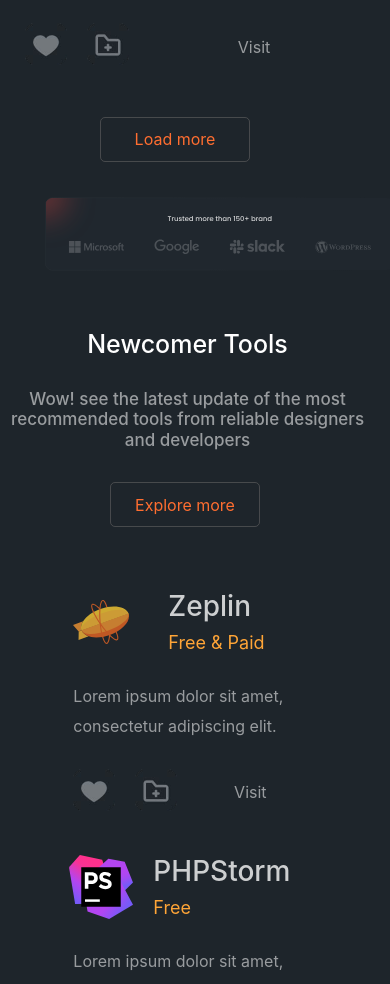
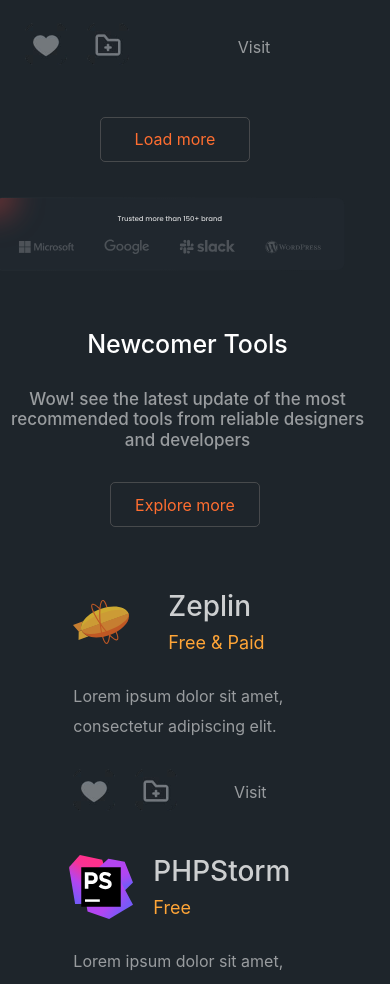
Before and after one commit to Islombek2007/islombek777, a plain HTML site: page index.html in a window 390 px wide. Shown: the part 2868-3852 px from the top of the page. Drawn offline with nearby package versions, Linux system fonts and the light colour scheme.

Commit message:
Update style.css

```diff
--- a/style.css
+++ b/style.css
@@ -460,7 +460,7 @@ header .container {
     .section3 .container .svg2 {
       height: 100px !important;
       margin-top: 140px !important;
-      margin-left: -210px !important;
+      margin-left: -260px !important;
       width: 350px !important; }
 
   .section4 {
```
